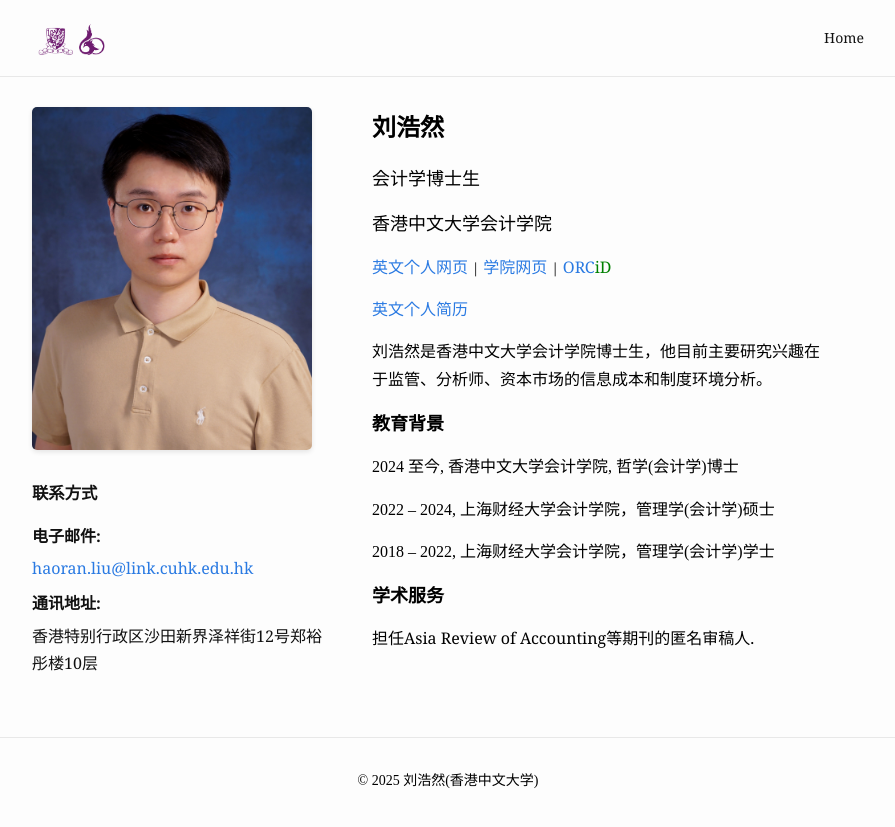
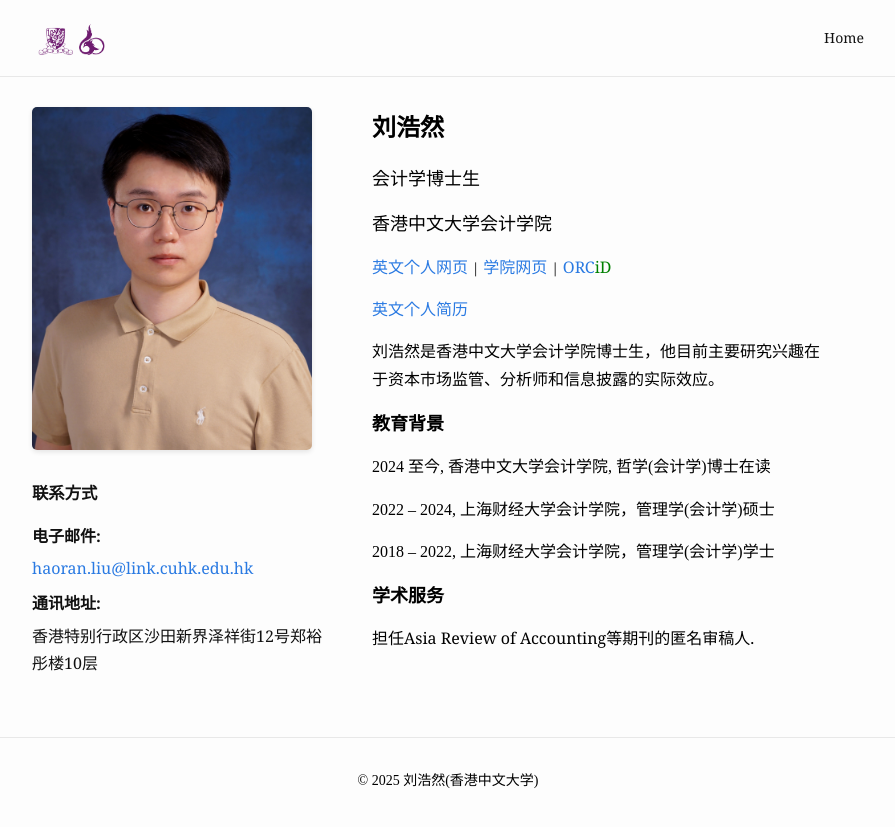
Before and after one commit to LeightonLiu/leightonliu.github.io, a Jekyll site: the page built from index.md, in a window 1280 px wide. Shown: the top 827 px of the page, without its empty margins (192-1087 px from the left). Built offline with Jekyll 4.4.1, drawn with Linux system fonts in a browser that asks for light colours.

Commit message:
Update index.md

```diff
--- a/index.md
+++ b/index.md
@@ -29,13 +29,13 @@ profile_picture:
 </p>
 
 <p>
-<font color="black" size=3> 刘浩然是香港中文大学会计学院博士生，他目前主要研究兴趣在于监管、分析师、资本市场的信息成本和制度环境分析。
+<font color="black" size=3> 刘浩然是香港中文大学会计学院博士生，他目前主要研究兴趣在于资本市场监管、分析师和信息披露的实际效应。
 
 <p>
 <b><font color="black" size=4 class="aa">教育背景</font></b>
 </p>
 <p>
-<font color="black" face="微软正黑" size=3>2024 至今, 香港中文大学会计学院, 哲学(会计学)博士 </font>
+<font color="black" face="微软正黑" size=3>2024 至今, 香港中文大学会计学院, 哲学(会计学)博士在读 </font>
 </p>
 <p>
 <font color="black" face="微软正黑" size=3>2022 – 2024,	上海财经大学会计学院，管理学(会计学)硕士 </font>
```
